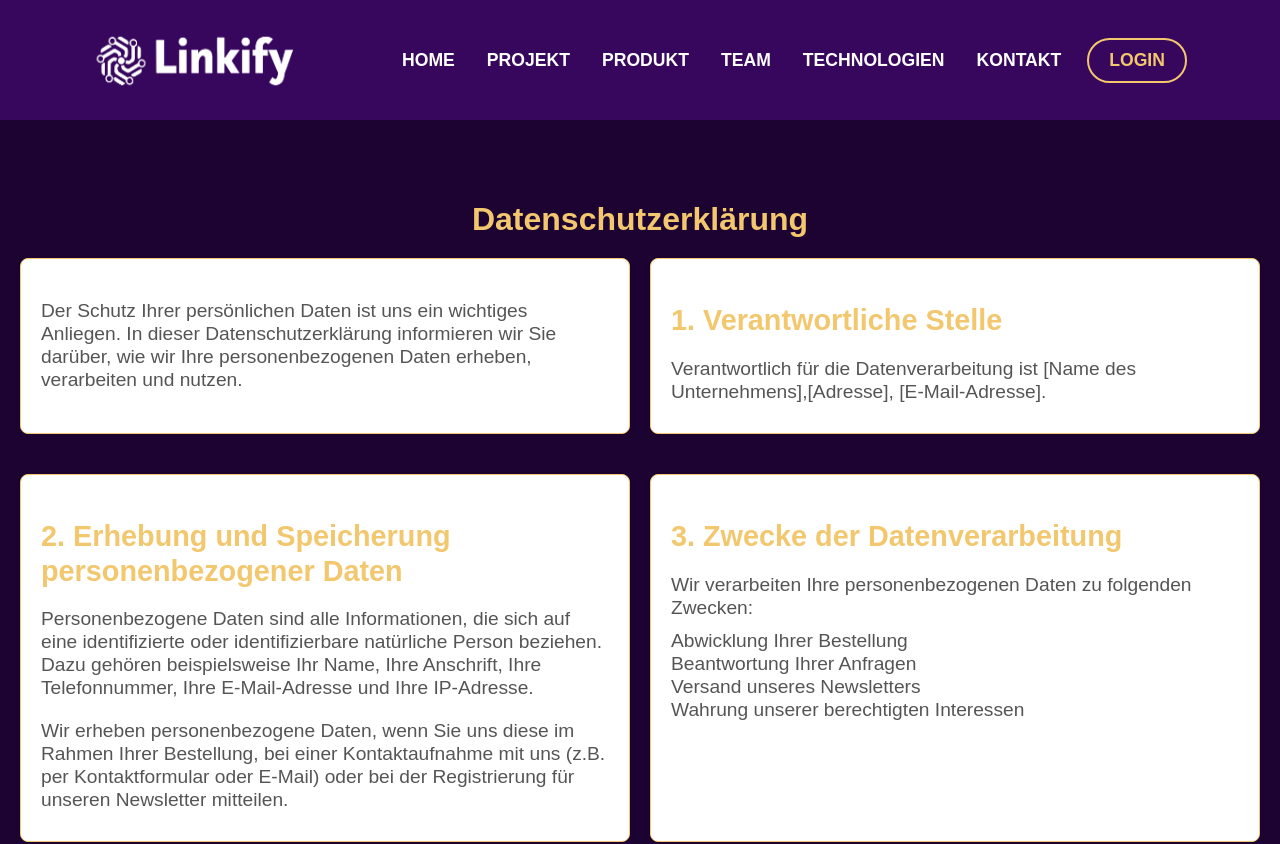
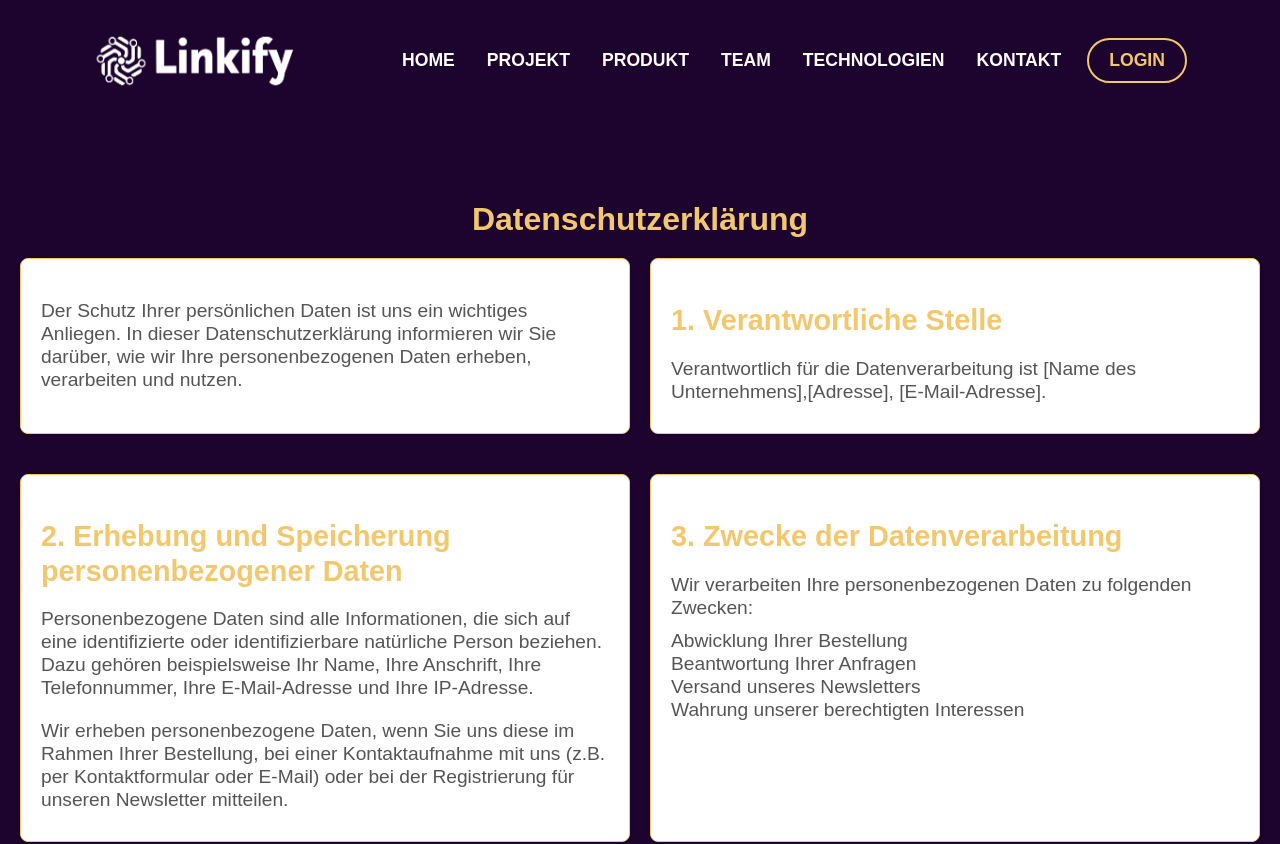
Before and after one commit to RalfHof/nextjs-boilerplate, a Next.js app: page /datenschutz in a window 1280 px wide. Shown: the top 844 px of the page. Built offline with nearby package versions, Linux system fonts and the light colour scheme.

Commit message:
New Features

```diff
--- a/src/components/navigation.tsx
+++ b/src/components/navigation.tsx
@@ -27,8 +27,8 @@ export default function Navigation() {
   }, []);
   const navBackgroundColor =
     typeof window !== "undefined" && scrollY > (window.innerHeight || 800) * 0.2
-      ? "#1c042e"
-      : "#37075d"
+    ? "#37075d"
+    : "#1c042e"
   const scrollToSection = (id: string) => {
     if (typeof document !== "undefined") {
       const element = document.getElementById(id);
--- a/src/globals.css
+++ b/src/globals.css
@@ -1693,7 +1693,7 @@ details p {
 
 
 .impressum-page {
-  background-color: #1D0332;
+  background-color: #1c042e;
   color: white;
   padding: 20px;
   font-family: sans-serif;
```
